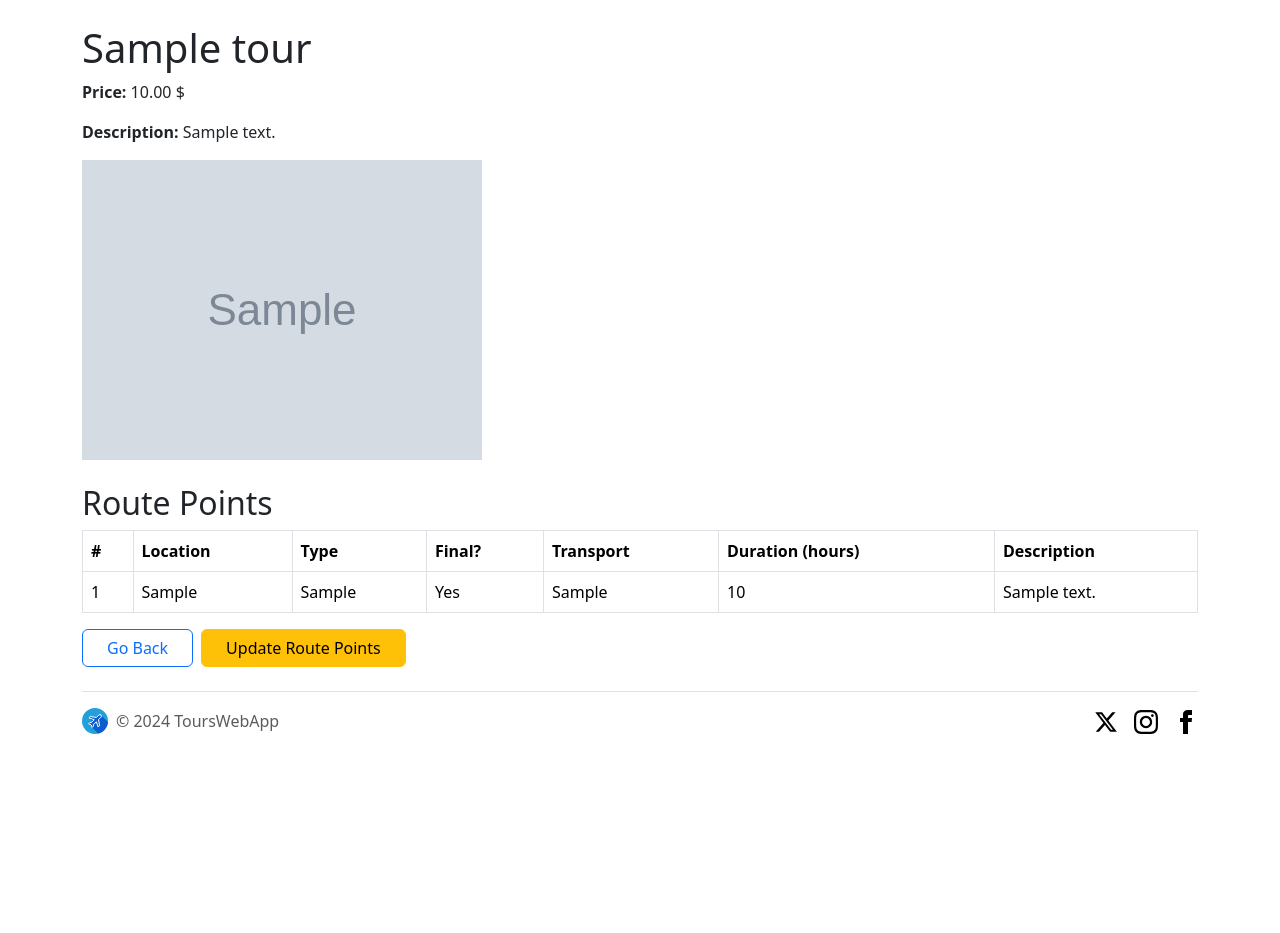
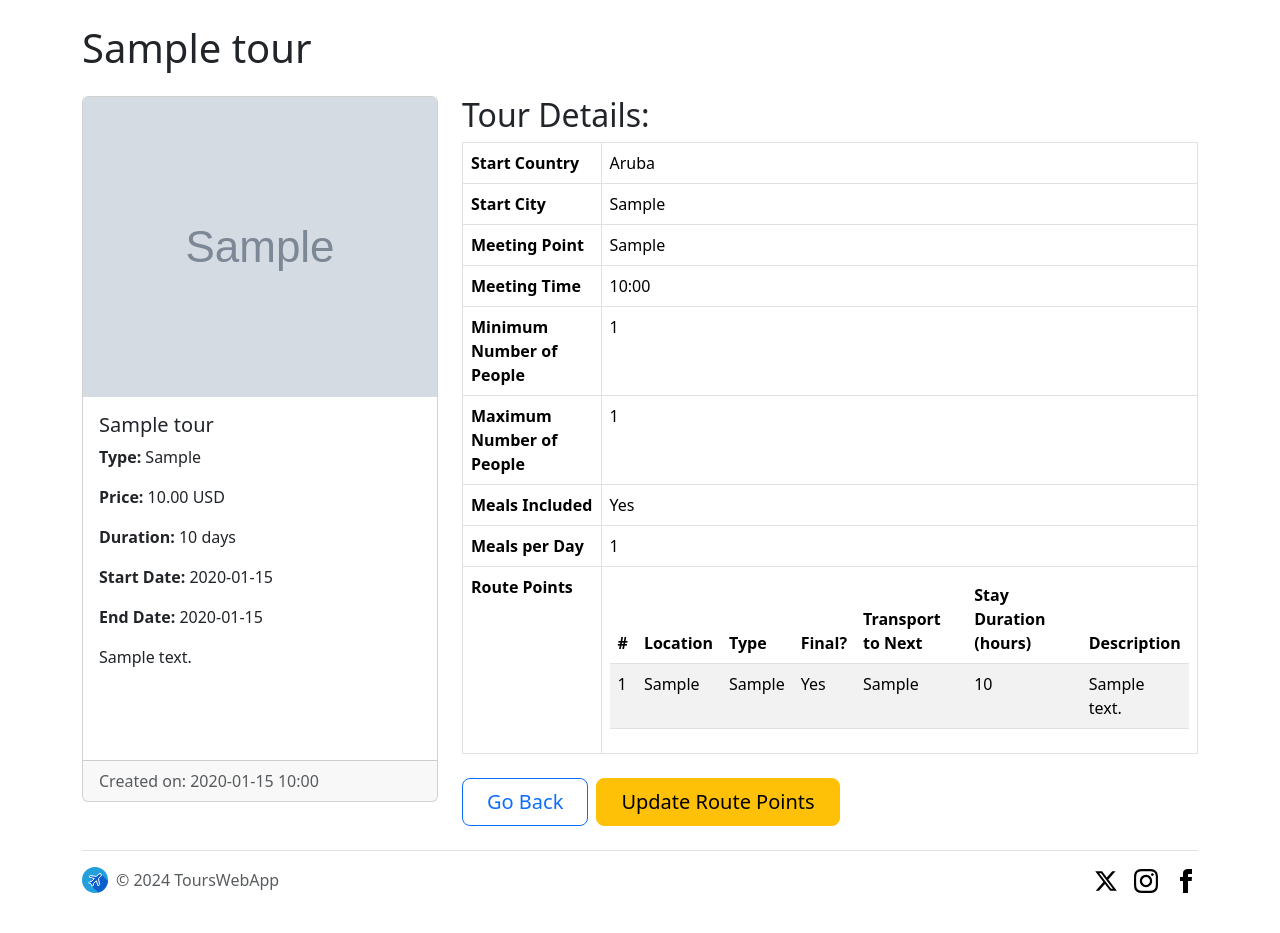
Before and after one commit to YarikKryt/ToursWebApp, a Flask app: page /admin/tours/1 in a window 1280 px wide. Shown: the part 89-1022 px from the top of the page. Before the commit the page ends 823 px from the top, so only its background shows below. Run offline with Flask 3, Linux system fonts and the light colour scheme; the visitor is signed in with stand-in values (Sample User, id 1); tables that the repository leaves empty hold one stand-in row (values such as "Sample post"); grey boxes marked "Sample" are stand-in pictures.

Commit message:
Work in progress 10 commit

```diff
--- a/templates/admin_tour_details.html
+++ b/templates/admin_tour_details.html
@@ -1,49 +1,116 @@
 {% extends 'base.html' %}
 
-{% block title %}Tour Details{% endblock %}
+{% block title %}
+{{ tour.title }}
+{% endblock %}
 
 {% block body %}
 <div class="container mt-4">
-    <h1>{{ tour.title }}</h1>
-    <p><strong>Price:</strong> {{ tour.price }} $</p>
-    <p><strong>Description:</strong> {{ tour.description }}</p>
+    <h1 class="mb-4">{{ tour.title }}</h1>
+    <div class="row">
+        <!-- Зображення та основна інформація -->
+        <div class="col-md-4 mb-4">
+            <div class="card h-100">
                 {% if tour.image_path %}
-    <img src="{{ url_for('static', filename=tour.image_path) }}" alt="{{ tour.title }}" class="img-fluid mb-4">
+                <img src="{{ url_for('static', filename=tour.image_path) }}" class="card-img-top" alt="{{ tour.title }}">
                 {% else %}
-        <img src="https://via.placeholder.com/350x200?text=No+Image" alt="No Image" class="img-fluid mb-4">
+                <img src="https://via.placeholder.com/350x200?text=No+Image" class="card-img-top" alt="No Image">
                 {% endif %}
+                <div class="card-body">
+                    <h5 class="card-title">{{ tour.title }}</h5>
+                    <p class="card-text"><b>Type:</b> {{ tour.type }}</p>
+                    <p class="card-text"><b>Price:</b> {{ tour.price }} USD</p>
+                    <p class="card-text"><b>Duration:</b> {{ tour.duration_days }} days</p>
+                    <p class="card-text"><b>Start Date:</b> {{ tour.start_date.strftime('%Y-%m-%d') }}</p>
+                    <p class="card-text"><b>End Date:</b> {{ tour.end_date.strftime('%Y-%m-%d') }}</p>
+                    <p class="card-text">{{ tour.description|truncate(150, True) }}</p>
+                </div>
+                <div class="card-footer text-muted">
+                    Created on: {{ tour.created_at.strftime('%Y-%m-%d %H:%M') }}
+                </div>
+            </div>
+        </div>
 
-
-    <h2>Route Points</h2>
+        <!-- Деталі туру -->
+        <div class="col-md-8">
+            <h2>Tour Details:</h2>
             <table class="table table-bordered">
+                <tr>
+                    <th>Start Country</th>
+                    <td>{{ tour.start_country.name }}</td>
+                </tr>
+                <tr>
+                    <th>Start City</th>
+                    <td>{{ tour.start_city }}</td>
+                </tr>
+                <tr>
+                    <th>Meeting Point</th>
+                    <td>{{ tour.meeting_point }}</td>
+                </tr>
+                <tr>
+                    <th>Meeting Time</th>
+                    <td>{{ tour.meeting_time.strftime('%H:%M') if tour.meeting_time else 'N/A' }}</td>
+                </tr>
+                <tr>
+                    <th>Minimum Number of People</th>
+                    <td>{{ tour.min_number_of_people }}</td>
+                </tr>
+                <tr>
+                    <th>Maximum Number of People</th>
+                    <td>{{ tour.max_number_of_people }}</td>
+                </tr>
+                <tr>
+                    <th>Meals Included</th>
+                    <td>{% if tour.has_meals %}Yes{% else %}No{% endif %}</td>
+                </tr>
+                <tr>
+                    <th>Meals per Day</th>
+                    <td>{{ tour.meals_per_day if tour.has_meals else 'N/A' }}</td>
+                </tr>
+                <tr>
+                    <th>Route Points</th>
+                    <td>
+                        <table class="table table-striped">
                             <thead>
                                 <tr>
                                     <th>#</th>
                                     <th>Location</th>
                                     <th>Type</th>
                                     <th>Final?</th>
-                <th>Transport</th>
-                <th>Duration (hours)</th>
+                                    <th>Transport to Next</th>
+                                    <th>Stay Duration (hours)</th>
                                     <th>Description</th>
                                 </tr>
                             </thead>
                             <tbody>
-            {% for point in route_points %}
+                                {% for point in tour.route_points %}
                                 <tr>
-                <td>{{ point.sequence_number }}</td>
+                                    <td>{{ loop.index }}</td>
                                     <td>{{ point.location }}</td>
                                     <td>{{ point.location_type }}</td>
                                     <td>{% if point.is_final %}Yes{% else %}No{% endif %}</td>
-                <td>{{ point.transport_to_next }}</td>
-                <td>{{ point.stay_duration_hours }}</td>
-                <td>{{ point.description }}</td>
+                                    <td>{{ point.transport_to_next if point.transport_to_next else 'N/A' }}</td>
+                                    <td>{{ point.stay_duration_hours if point.stay_duration_hours else 'N/A' }}</td>
+                                    <td>{{ point.description if point.description else 'No Description' }}</td>
+                                </tr>
+                                {% else %}
+                                <tr>
+                                    <td colspan="7" class="text-center">No route points available.</td>
                                 </tr>
                                 {% endfor %}
                             </tbody>
                         </table>
-        <div class="d-flex justify-content-start gap-2">
-            <a href="/admin/tours" class="btn btn-outline-primary btn-md px-4">Go Back</a>
-            <a href="{{ url_for('update_tour_route_points', id=tour.id) }}" class="btn btn-warning btn-md px-4">Update Route Points</a>
+                    </td>
+                </tr>
+
+            </table>
+
+            <div class="d-flex justify-content-start gap-2 mt-4">
+                <a href="/admin/tours" class="btn btn-outline-primary btn-lg px-4">Go Back</a>
+                <a href="{{ url_for('update_tour_route_points', id=tour.id) }}" class="btn btn-warning btn-lg px-4">Update Route Points</a>
             </div>
         </div>
+    </div>
+</div>
+
 {% endblock %}
```
Lines whose indentation alone changed are shown as unchanged.
